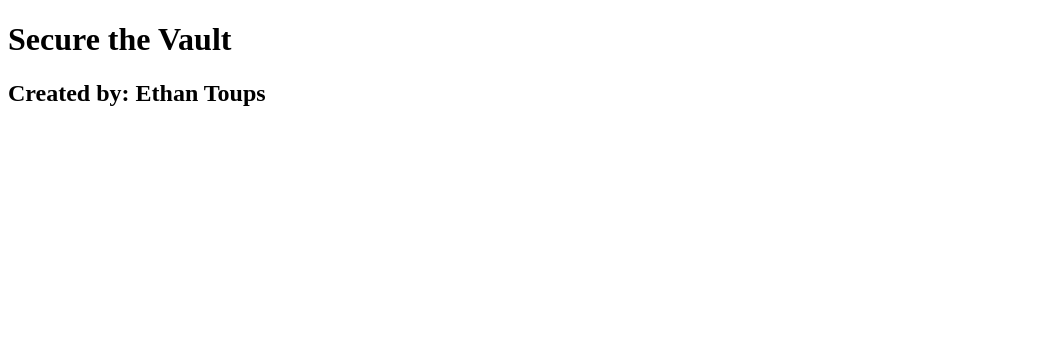
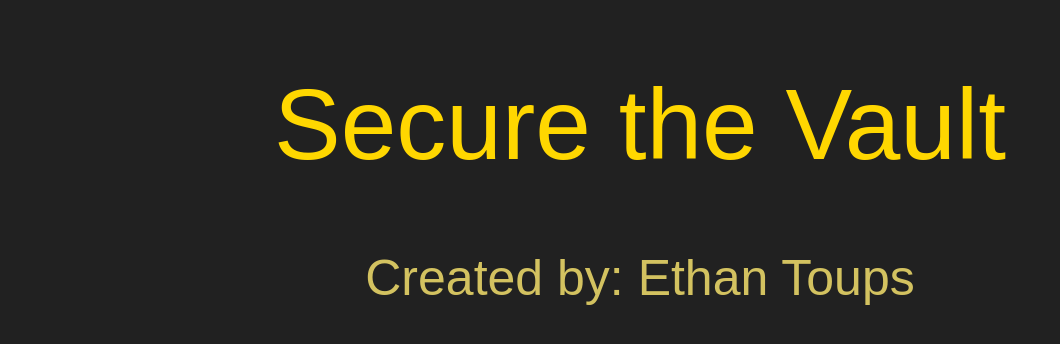
Before and after one commit to LBuddyBoy/Secure-The-Vault, a plain HTML site: page index.html in a window 1280 px wide. Shown: the whole page, without its empty margins (0-1060 px from the left). Drawn offline with Linux system fonts and the light colour scheme.

Commit message:
Added some styling to the header and footer

```diff
--- a/css/index.css
+++ b/css/index.css
@@ -0,0 +1,15 @@
+body {
+  background-color: rgba(0, 0, 0, 0.87);
+}
+
+h1 {
+  color: gold;
+  font: 100px arial;
+  text-align: center;
+}
+
+h2 {
+  color: rgb(211, 194, 96);
+  font: 50px arial;
+  text-align: center;
+}
--- a/index.html
+++ b/index.html
@@ -1,10 +1,10 @@
 <!DOCTYPE html>
 <html lang="en">
   <head>
-    <meta charset="UTF-8">
-    <meta name="viewport" content="width=device-width, initial-scale=1.0">
+    <meta charset="UTF-8" />
+    <meta name="viewport" content="width=device-width, initial-scale=1.0" />
     <title>Secure the Vault</title>
-    <link rel="stylesheet" href="css/index.css">
+    <link rel="stylesheet" href="css/index.css" />
     <script src="js/index.js" defer></script>
   </head>
   <body>
```
Lines whose indentation alone changed are shown as unchanged.
